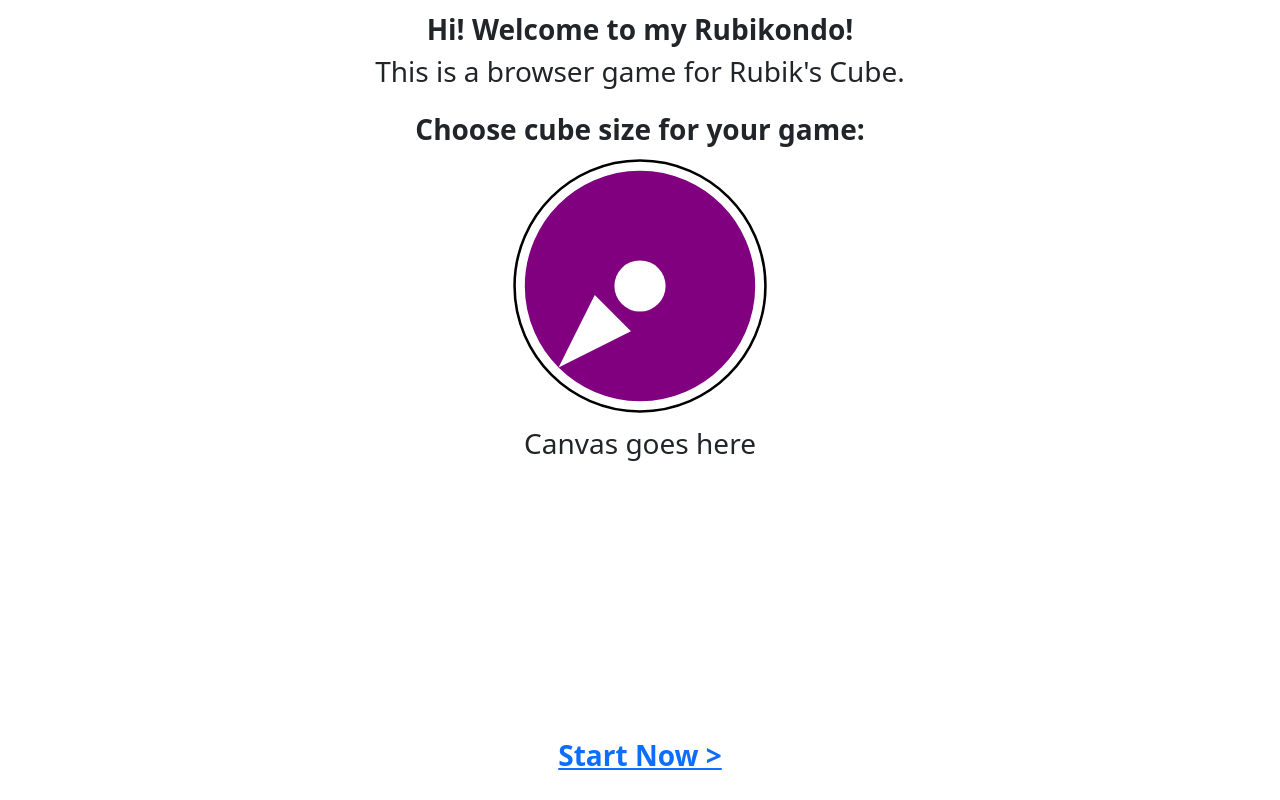
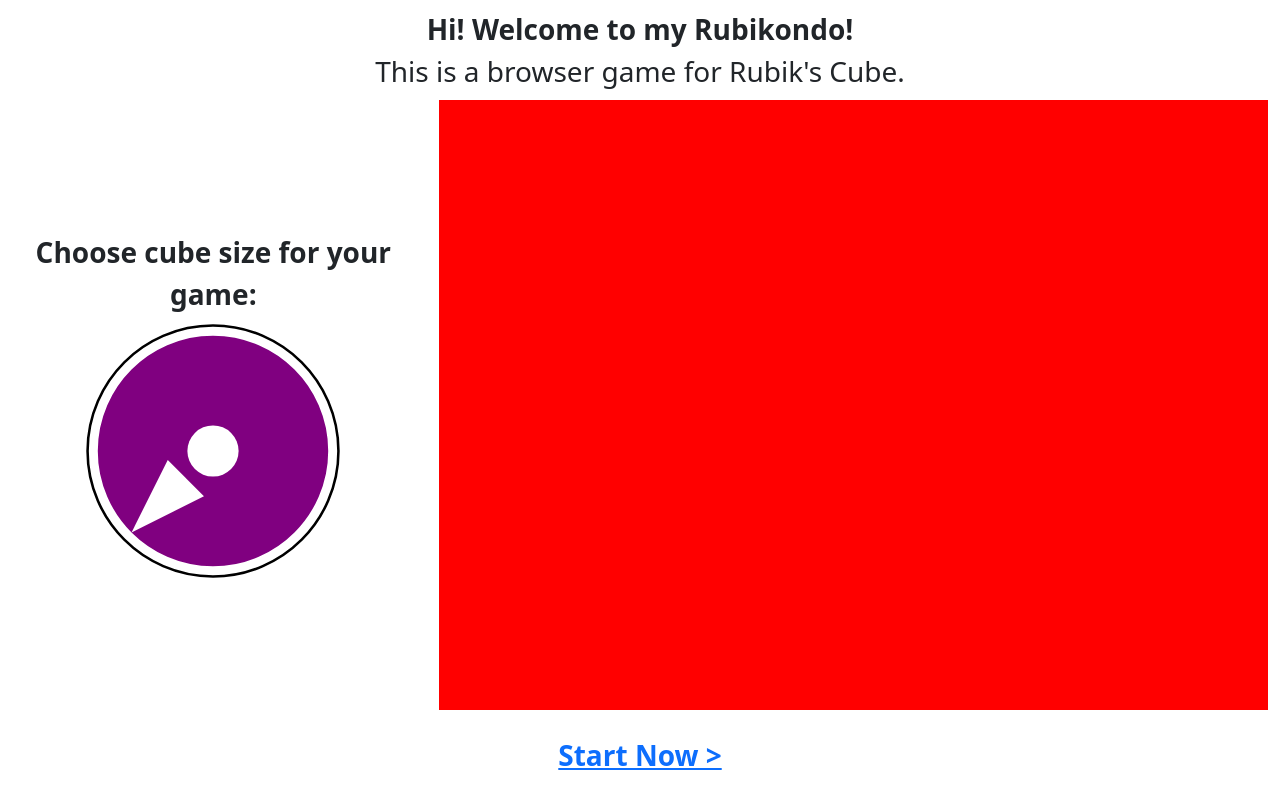
Before and after one commit to FonzTech/Rubikondo, a React (Vite) app: page / in a window 1280 px wide. Built offline with nearby package versions, Linux system fonts and the light colour scheme.

Commit message:
Add stub for canvas test

```diff
--- /dev/null
+++ b/src/CanvasPreview/CanvasPreview.tsx
@@ -0,0 +1,21 @@
+import * as React from 'react'
+
+interface CanvasPreviewProps {
+  addStyle: React.CSSProperties
+};
+
+const CanvasPreview: React.FC<CanvasPreviewProps> = ({
+  addStyle = {}
+}) => {
+  return (
+    <div
+      data-testid={"canvas-preview"}
+      style={{
+        ...addStyle,
+        backgroundColor: "red"
+      }}
+    ></div>
+  );
+};
+
+export default CanvasPreview;
--- a/src/HomePage/HomePage.css
+++ b/src/HomePage/HomePage.css
@@ -2,6 +2,9 @@
   min-height: 480px;
 }
 
-#home-page > div:nth-child(3) {
-  flex-grow: 2;
+/* Bootstrap's lg-class */
+@media (min-width: 993px) {
+  #home-page > div:nth-child(2) {
+    flex-grow: 2;
+  }
 }
--- a/src/HomePage/HomePage.tsx
+++ b/src/HomePage/HomePage.tsx
@@ -1,34 +1,49 @@
 import * as React from 'react'
-import {Container} from "react-bootstrap";
+import {Container, Row, Col} from "react-bootstrap";
 import './HomePage.css';
 import {useState} from "react";
 import Knob from "../Knob/Knob.tsx";
+import CanvasPreview from "../CanvasPreview/CanvasPreview.tsx";
 
 const HomePage: React.FC = () => {
   const [gameSize, setGameSize] = useState<number>(2);
 
   return (
-    <Container id="home-page" fluid className="d-flex flex-column vh-100 text-center" data-testid="home-page">
+    <Container id="home-page" fluid className="vh-100 text-center d-flex flex-column" data-testid="home-page">
+      <Row>
+        <Col xs={12}>
           <div className="fs-3 pt-2 pb-2">
             <b>Hi! Welcome to my Rubikondo!</b>
             <div className="fs-3">This is a browser game for Rubik's Cube.</div>
           </div>
+        </Col>
+      </Row>
+      <Row>
+        <Col xs={12} lg={4} className="d-flex justify-content-center align-items-center">
           <div className="text-center d-flex flex-column pt-2 pb-2">
             <div className="fs-3 pb-2">
               <b>Choose cube size for your game:</b>
             </div>
             <div>
-          <Knob minHeight="256px" />
+              <Knob minHeight="256px"/>
             </div>
           </div>
-      <div className="fs-3">
-        Canvas goes here
+        </Col>
+        <Col xs={12} lg={8}>
+          <div className="fs-3 d-flex flex-column h-100">
+            <CanvasPreview addStyle={{ width: "100%", flexGrow: "1", minHeight: "256px" }} />
           </div>
+        </Col>
+      </Row>
+      <Row>
+        <Col xs={12}>
           <div className="pt-4 pb-4">
             <a className="fs-3" href={`/game?size=${gameSize}`}>
               <b>Start Now &gt;</b>
             </a>
           </div>
+        </Col>
+      </Row>
     </Container>
   );
 };
--- a/src/Knob/Knob.tsx
+++ b/src/Knob/Knob.tsx
@@ -5,7 +5,7 @@ import {useRef, useState} from "react";
 import * as THREE from "three";
 
 interface KnobProps {
-  minHeight: string;
+  minHeight: string
 }
 
 const ANGLE_BOUNDARY_LEFT: Readonly<number> = THREE.MathUtils.degToRad(135);
```
Also changed, not shown: 1 other file (tests, documents, lock files or other folders). Lines whose indentation alone changed are shown as unchanged.
